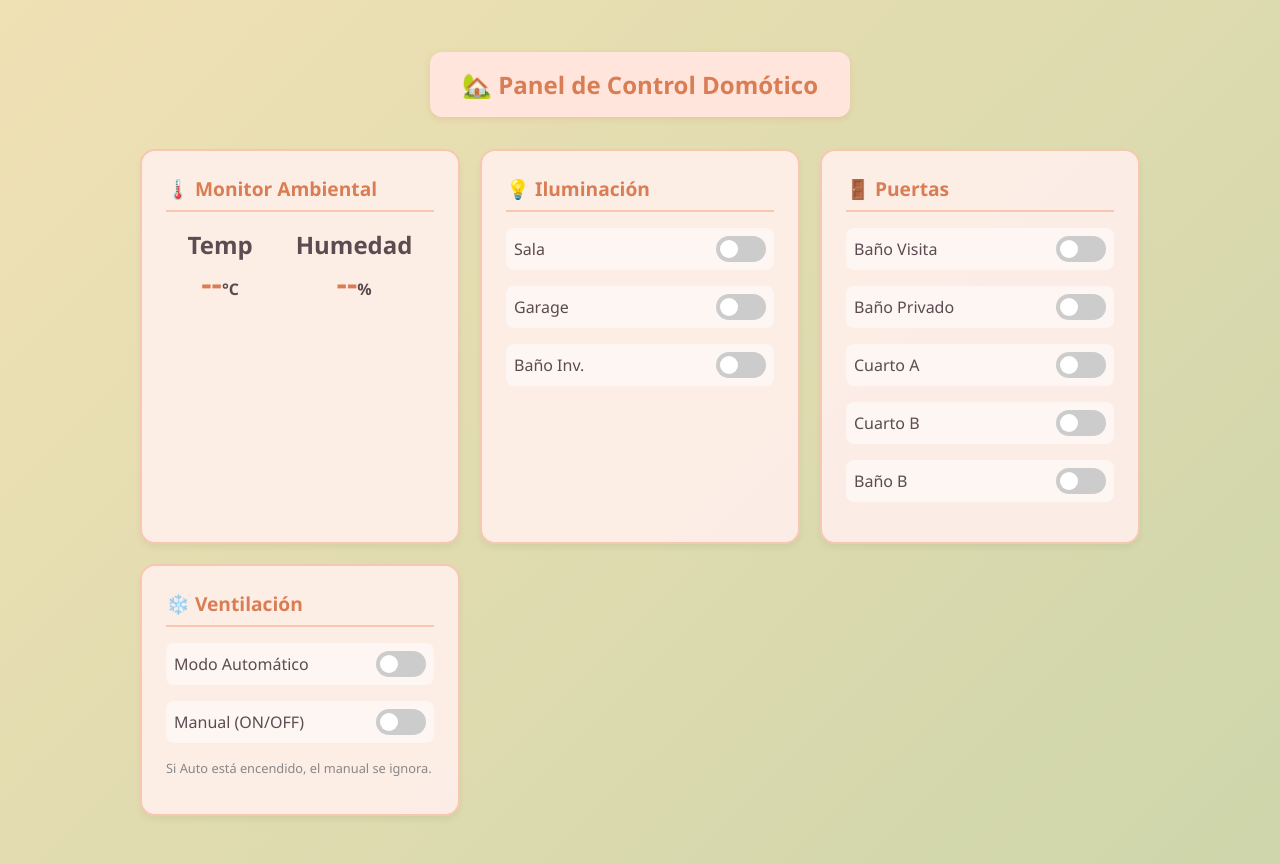
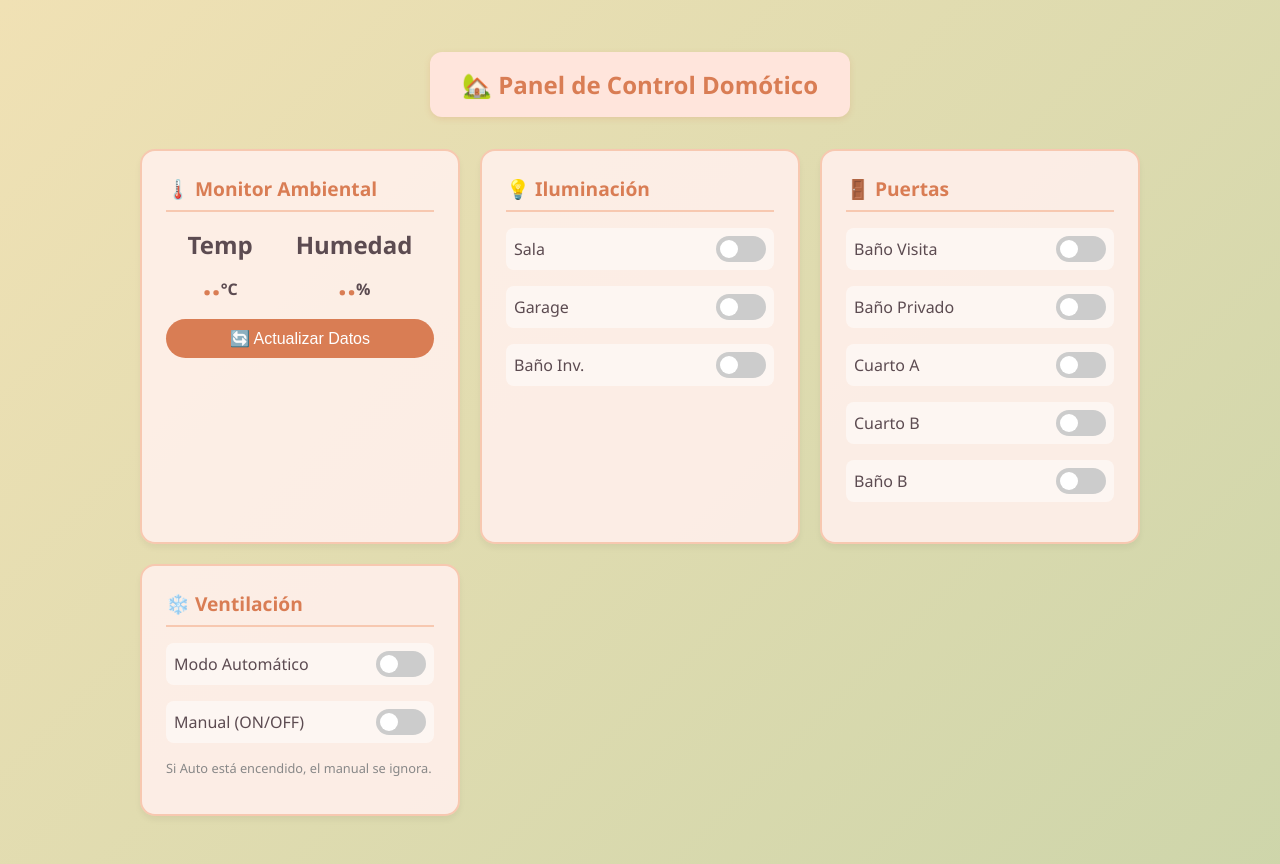
Before and after one commit to NatanielMauricioArapaEstrada/TECNOLOGIAS_EMERGENTES, a website: page caca.html in a window 1280 px wide. Drawn offline with Linux system fonts and the light colour scheme; no server answers.

Commit message:
optimizacion

```diff
--- a/caca.html
+++ b/caca.html
@@ -5,10 +5,6 @@
     <meta name="viewport" content="width=device-width, initial-scale=1.0">
     <title>Control Casa Domótica</title>
 
-    <!-- ========================================= -->
-    <!--              SECCIÓN CSS                  -->
-    <!-- (Copia esto en un archivo estilos.css)    -->
-    <!-- ========================================= -->
     <style>
         /* TU ESTILO ORIGINAL */
         body {
@@ -22,7 +18,7 @@
             background: linear-gradient(135deg, #AEE6E6, #F9E4B7, #B5CDA3);
             background-size: 400% 400%;
             animation: fondoSalmon 15s ease infinite;
-            min-height: 100vh; /* Asegura que cubra toda la pantalla */
+            min-height: 100vh;
         }
 
         @keyframes fondoSalmon {
@@ -41,7 +37,6 @@
             text-align: center;
         }
 
-        /* ESTILOS ADICIONALES PARA EL DASHBOARD */
         .dashboard-container {
             display: grid;
             grid-template-columns: repeat(auto-fit, minmax(300px, 1fr));
@@ -51,7 +46,7 @@
         }
 
         .card {
-            background-color: rgba(255, 240, 235, 0.9); /* #FFF0EB con transparencia */
+            background-color: rgba(255, 240, 235, 0.9);
             border: 2px solid #F7C8B0;
             border-radius: 15px;
             padding: 1.5rem;
@@ -91,6 +86,30 @@
         .unit {
             font-size: 1rem;
             color: #5C4B51;
+        }
+
+        /* --- NUEVO ESTILO PARA EL BOTÓN DE REFRESH --- */
+        .refresh-btn {
+            background-color: #D97D54;
+            color: white;
+            border: none;
+            padding: 10px 20px;
+            border-radius: 20px;
+            cursor: pointer;
+            font-size: 1rem;
+            margin-top: 15px;
+            width: 100%;
+            transition: background 0.3s;
+            display: flex;
+            justify-content: center;
+            align-items: center;
+            gap: 8px;
+        }
+        .refresh-btn:hover {
+            background-color: #c06035;
+        }
+        .refresh-btn:active {
+            transform: scale(0.98);
         }
 
         /* Estilos para Interruptores (Toggles) */
@@ -142,7 +161,7 @@
         }
 
         input:checked + .slider {
-            background-color: #F7A072; /* Color salmón activo */
+            background-color: #F7A072;
         }
 
         input:focus + .slider {
@@ -153,7 +172,6 @@
             transform: translateX(24px);
         }
 
-        /* Estado deshabilitado para ventilador manual si auto está on */
         input:disabled + .slider {
             background-color: #e0e0e0;
             cursor: not-allowed;
@@ -171,7 +189,6 @@
 
     <div class="dashboard-container">
 
-        <!-- TARJETA DE SENSORES -->
         <div class="card">
             <div class="card-header">🌡️ Monitor Ambiental</div>
             <div class="sensor-display">
@@ -184,16 +201,17 @@
                     <span id="val-hum" class="sensor-value">--</span><span class="unit">%</span>
                 </div>
             </div>
+            <button class="refresh-btn" onclick="refreshSensors()">
+                🔄 Actualizar Datos
+            </button>
         </div>
 
-        <!-- TARJETA DE LUCES -->
         <div class="card">
             <div class="card-header">💡 Iluminación</div>
 
             <div class="control-row">
                 <span>Sala</span>
                 <label class="switch">
-                    <!-- CORREGIDO: Se pasa 'sw-luzSala' en lugar de 'luzSala' -->
                     <input type="checkbox" id="sw-luzSala" onchange="toggleDevice('sw-luzSala')">
                     <span class="slider"></span>
                 </label>
@@ -202,7 +220,6 @@
             <div class="control-row">
                 <span>Garage</span>
                 <label class="switch">
-                    <!-- CORREGIDO -->
                     <input type="checkbox" id="sw-luzGarage" onchange="toggleDevice('sw-luzGarage')">
                     <span class="slider"></span>
                 </label>
@@ -211,21 +228,18 @@
             <div class="control-row">
                 <span>Baño Inv.</span>
                 <label class="switch">
-                    <!-- CORREGIDO -->
                     <input type="checkbox" id="sw-luzBanio" onchange="toggleDevice('sw-luzBanio')">
                     <span class="slider"></span>
                 </label>
             </div>
         </div>
 
-        <!-- TARJETA DE PUERTAS -->
         <div class="card">
             <div class="card-header">🚪 Puertas</div>
 
             <div class="control-row">
                 <span>Baño Visita</span>
                 <label class="switch">
-                    <!-- CORREGIDO -->
                     <input type="checkbox" id="sw-puertaInv" onchange="toggleDevice('sw-puertaInv')">
                     <span class="slider"></span>
                 </label>
@@ -234,7 +248,6 @@
             <div class="control-row">
                 <span>Baño Privado</span>
                 <label class="switch">
-                    <!-- CORREGIDO -->
                     <input type="checkbox" id="sw-puertaPriv" onchange="toggleDevice('sw-puertaPriv')">
                     <span class="slider"></span>
                 </label>
@@ -243,7 +256,6 @@
             <div class="control-row">
                 <span>Cuarto A</span>
                 <label class="switch">
-                    <!-- CORREGIDO -->
                     <input type="checkbox" id="sw-puertaA" onchange="toggleDevice('sw-puertaA')">
                     <span class="slider"></span>
                 </label>
@@ -252,7 +264,6 @@
             <div class="control-row">
                 <span>Cuarto B</span>
                 <label class="switch">
-                    <!-- CORREGIDO -->
                     <input type="checkbox" id="sw-puertaB" onchange="toggleDevice('sw-puertaB')">
                     <span class="slider"></span>
                 </label>
@@ -260,21 +271,18 @@
              <div class="control-row">
                 <span>Baño B</span>
                 <label class="switch">
-                    <!-- CORREGIDO -->
                     <input type="checkbox" id="sw-puertaBanioB" onchange="toggleDevice('sw-puertaBanioB')">
                     <span class="slider"></span>
                 </label>
             </div>
         </div>
 
-        <!-- TARJETA DE CLIMATIZACIÓN -->
         <div class="card">
             <div class="card-header">❄️ Ventilación</div>
 
             <div class="control-row">
                 <span>Modo Automático</span>
                 <label class="switch">
-                    <!-- CORREGIDO -->
                     <input type="checkbox" id="sw-ventAuto" onchange="toggleDevice('sw-ventAuto')">
                     <span class="slider"></span>
                 </label>
@@ -283,7 +291,6 @@
             <div class="control-row">
                 <span>Manual (ON/OFF)</span>
                 <label class="switch">
-                    <!-- CORREGIDO -->
                     <input type="checkbox" id="sw-ventManual" onchange="toggleDevice('sw-ventManual')">
                     <span class="slider"></span>
                 </label>
@@ -293,14 +300,10 @@
 
     </div>
 
-    <!-- ========================================= -->
-    <!--            SECCIÓN JAVASCRIPT             -->
-    <!-- (Copia esto en un archivo main.js)        -->
-    <!-- ========================================= -->
     <script type="module">
-        // Importar las funciones SDKs que necesitas
+        // Importamos 'get' ademas de 'onValue'
         import { initializeApp } from "https://www.gstatic.com/firebasejs/11.0.0/firebase-app.js";
-        import { getDatabase, ref, onValue, update } from "https://www.gstatic.com/firebasejs/11.0.0/firebase-database.js";
+        import { getDatabase, ref, onValue, update, get } from "https://www.gstatic.com/firebasejs/11.0.0/firebase-database.js";
 
         // Tu configuración
         const firebaseConfig = {
@@ -313,15 +316,12 @@
             appId: "1:266350344341:web:fec3443ea8d6ab2c79039c"
         };
 
-        // Inicializar Firebase
         const app = initializeApp(firebaseConfig);
         const db = getDatabase(app);
 
-        // Referencias a la base de datos
         const comandosRef = ref(db, 'comandos');
         const sensoresRef = ref(db, 'sensores');
 
-        // Mapa para conectar ID del HTML con la clave en Firebase
         const deviceMap = {
             'sw-luzSala': 'luzSala',
             'sw-luzGarage': 'luzGarage',
@@ -335,21 +335,18 @@
             'sw-ventAuto': 'ventAuto'
         };
 
-        // 1. LEER DATOS: Escuchar cambios en /comandos (para actualizar botones si cambian externamente)
+        // 1. LEER COMANDOS (Esto lo dejamos en tiempo real para ver si alguien más prende una luz)
         onValue(comandosRef, (snapshot) => {
             const data = snapshot.val();
             if (!data) return;
 
-            // Recorrer el mapa y actualizar los checkbox
             for (const [htmlId, dbKey] of Object.entries(deviceMap)) {
                 const element = document.getElementById(htmlId);
                 if (element) {
-                    // Si en DB es 1 -> checked = true
                     element.checked = (data[dbKey] === 1);
                 }
             }
 
-            // Lógica visual extra para el ventilador
             const manualFanSwitch = document.getElementById('sw-ventManual');
             const fanMsg = document.getElementById('fan-status-msg');
 
@@ -362,27 +359,37 @@
             }
         });
 
-        // 2. LEER DATOS: Escuchar cambios en /sensores
-        onValue(sensoresRef, (snapshot) => {
-            const data = snapshot.val();
-            if (!data) return;
+        // 2. NUEVA FUNCIÓN: Pedir lectura al Hardware
+window.refreshSensors = function() {
+    console.log("Despertando al Mega para leer...");
 
-            document.getElementById('val-temp').innerText = data.temperatura || 0;
-            document.getElementById('val-hum').innerText = data.humedad || 0;
-        });
+    // Poner visualmente que está cargando
+    document.getElementById('val-temp').innerText = "..";
+    document.getElementById('val-hum').innerText = "..";
 
-        // 3. ESCRIBIR DATOS: Función global para el evento onchange
-        // Necesitamos exponer esta función al objeto window para que el HTML la vea
+    // Escribimos un "1" en la variable 'leerSensor' dentro de comandos
+    const updates = {};
+    updates['/comandos/leerSensor'] = 1;
+
+    update(ref(db), updates)
+        .then(() => console.log("Orden de lectura enviada."))
+        .catch((error) => console.error("Error enviando orden:", error));
+
+    // NOTA: No necesitamos hacer un 'get' aquí.
+    // Cuando el Mega responda y el ESP suba el dato,
+    // el 'onValue(sensoresRef...)' que ya tienes actualizará la pantalla solo.
+}
+
+        // Llamamos a la función una vez al iniciar la página para que no aparezca vacía
+        window.refreshSensors();
+
+        // 3. ESCRIBIR DATOS (Toggle)
         window.toggleDevice = function(keyID) {
-            // keyID ahora es 'sw-luzSala', por lo que el mapa y el getElementById funcionarán
             const dbKey = deviceMap[keyID];
             const isChecked = document.getElementById(keyID).checked;
             const valorToSend = isChecked ? 1 : 0;
 
-            if (!dbKey) {
-                console.error("No se encontró mapeo para:", keyID);
-                return;
-            }
+            if (!dbKey) return;
 
             const updates = {};
             updates['/comandos/' + dbKey] = valorToSend;
```
